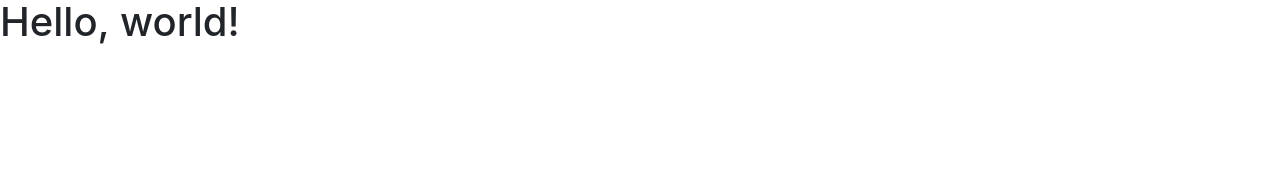
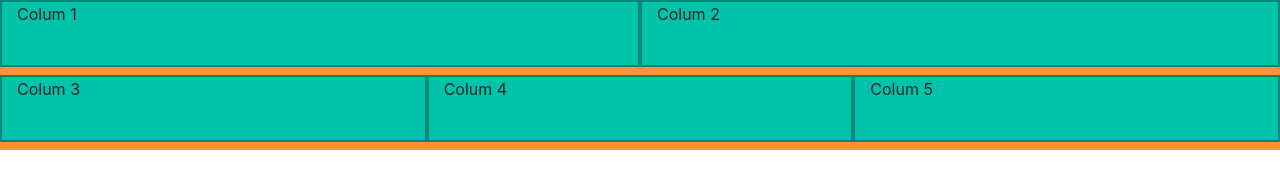
Before and after one commit to jStepo/Bootstrap-tutorial-4b, a plain HTML site: page MyShit/index.html in a window 1280 px wide. Drawn offline with nearby package versions, Linux system fonts and the light colour scheme; files that its build step writes are made by us from their sources; files whose address does not match are found by name.

Commit message:
Version3: Rows and Colums

```diff
--- a/MyShit/index.html
+++ b/MyShit/index.html
@@ -12,7 +12,18 @@
 
   </head>
   <body>
-    <h1>Hello, world!</h1>
+    <div class="container-fluid">
+      <div class="row">
+        <div class="col-sm-6">Colum 1</div>
+        <div class="col-sm-6">Colum 2</div>
+      </div>
+
+      <div class="row">
+        <div class="col-sm-6 col-lg-4">Colum 3</div>
+        <div class="col-sm-6 col-lg-4">Colum 4</div>
+        <div class="col-sm-12 col-lg-4">Colum 5</div>
+      </div>
+    </div>
 
     <!-- Optional JavaScript -->
     <!-- jQuery first, then Popper.js, then Bootstrap JS -->
--- a/MyShit/style.css
+++ b/MyShit/style.css
@@ -0,0 +1,13 @@
+.container-fluid{
+  background-color: #6C2EB9;
+  height: 5rem;
+}
+.row{
+  background-color: #FF9232;
+  height: 4.7rem;
+}
+[class*="col-"]{
+  background-color: #00C3AA;
+  height: 4.2rem;
+  border: 2px solid rgba(0,0,0, 0.3);
+}
```
